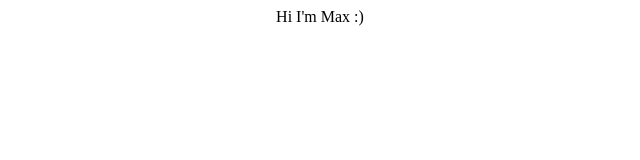
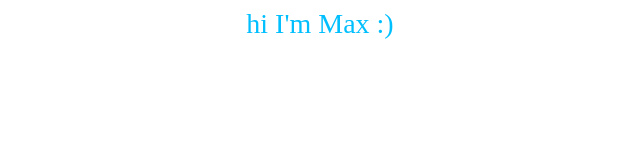
Before and after one commit to noiary/noiary.github.io, a plain HTML site: page index.html in a window 1280 px wide. Shown: the whole page, without its empty margins (320-960 px from the left). Drawn offline with Linux system fonts and the light colour scheme.

Commit message:
Update index.html

```diff
--- a/index.html
+++ b/index.html
@@ -1 +1 @@
-<p align="center">Hi I'm Max :)</p>
+<p align="center" style="font-size:28px; color:#00bfff;">hi I'm Max :)</p>
```
